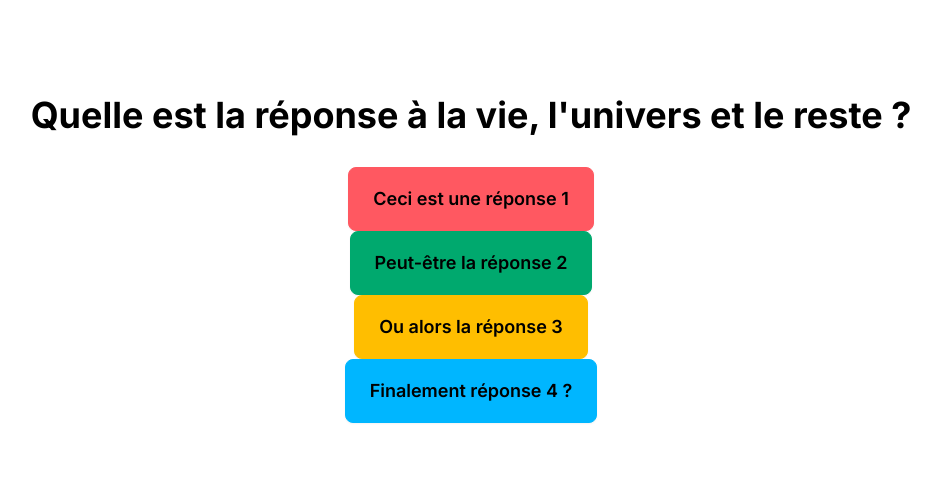
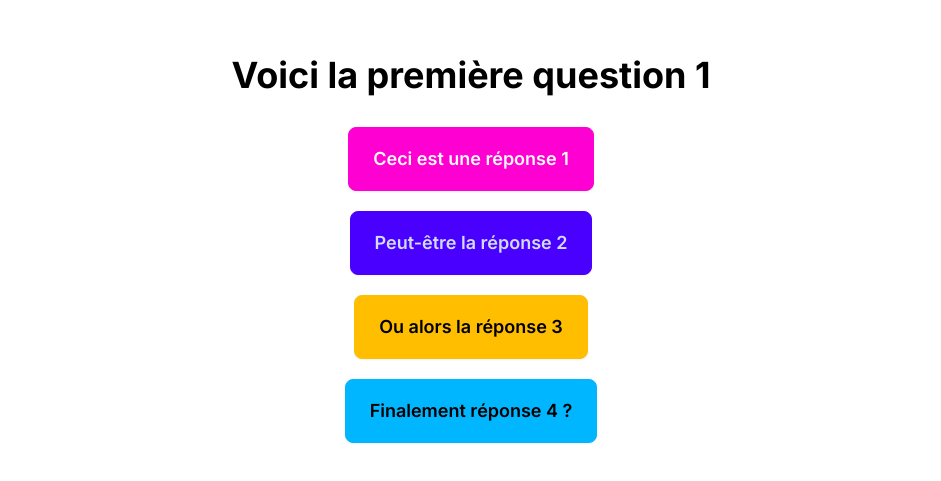
Before and after one commit to bastianfbr/next-quiz, a Next.js app: page / in a window 1280 px wide. Shown: the part 141-622 px from the top of the page, without its empty margins (169-1110 px from the left). Built offline with nearby package versions, Linux system fonts and the light colour scheme.

Commit message:
feat: :sparkles: add rollout of questions and answers

```diff
--- a/app/components/choice.tsx
+++ b/app/components/choice.tsx
@@ -1,23 +1,48 @@
-import React from 'react';
+import React, { useState } from 'react';
 
 interface ChoiceProps {
   color: keyof typeof colorMap;
   content: string;
+  isCorrect: boolean;
+  onClick: () => void;
 }
 
 const colorMap = {
-  "blue": "btn-info",
-  "green": "btn-success",
-  "orange": "btn-warning",
-  "red": "btn-error",
-}
+  blue: 'btn-info',
+  green: 'btn btn-primary',
+  orange: 'btn-warning',
+  magenta: 'btn btn-secondary',
+};
 
-const Choice: React.FC<ChoiceProps> = ({ color, content }) => {
+const Choice: React.FC<ChoiceProps> = ({ color, content, isCorrect, onClick }) => {
+  const [showDialog, setShowDialog] = useState(false);
+
+  const handleButtonClick = () => {
+    setShowDialog(true);
+
+    setTimeout(() => {
+      setShowDialog(false);
+    }, 500);
+
+    onClick();
+  };
+
   const buttonClassName = `btn btn-lg ${colorMap[color]}`;
+  const alertClassName = isCorrect ? 'alert alert-success' : 'alert alert-error';
 
   return (
-    <div className="join join-vertical">
-      <button className={buttonClassName}>{content}</button>
+    <div className="join join-vertical mb-5">
+      <button className={buttonClassName} onClick={handleButtonClick}>
+        {content}
+      </button>
+
+      {showDialog && (
+        <div className="toast toast-center">
+          <div className={alertClassName}>
+            <span>{isCorrect ? "C'est la bonne réponse !" : "Ce n'est pas la bonne réponse."}</span>
+          </div>
+        </div>
+      )}
     </div>
   );
 };
--- a/app/page.tsx
+++ b/app/page.tsx
@@ -1,14 +1,42 @@
+'use client'
+
+import React, { useState } from 'react';
 import Choice from './components/choice';
 import Question from './components/question';
 
+const questions = [
+  "Voici la première question 1",
+  "Nouvelle question 2",
+  "Encore une nouvelle question 3",
+  "La dernière question 4",
+];
+
+const answers = [1, 2, 3, 4];
+
 export default function Home() {
+  const [currentQuestionIndex, setCurrentQuestionIndex] = useState(0);
+
+  const handleAnswerClick = (selectedAnswer: number) => {
+    const isCorrect = selectedAnswer === answers[currentQuestionIndex];
+    console.log(`User selected answer ${selectedAnswer} for question ${currentQuestionIndex + 1}`);
+
+    // You can use the result of the check for further logic or storage
+    console.log(`User's answer is correct: ${isCorrect}`);
+
+    setCurrentQuestionIndex((prevIndex) => prevIndex + 1);
+
+    if (currentQuestionIndex === questions.length - 1) {
+      setCurrentQuestionIndex(0);
+    }
+  };
+
   return (
     <main className="flex flex-col items-center justify-center min-h-screen bg-white">
-      <Question question="Quelle est la réponse à la vie, l'univers et le reste ?" />
-      <Choice color="red" content="Ceci est une réponse 1" />
-      <Choice color="green" content="Peut-être la réponse 2" />
-      <Choice color="orange" content="Ou alors la réponse 3" />
-      <Choice color="blue" content="Finalement réponse 4 ?" />
+      <Question question={questions[currentQuestionIndex]} />
+      <Choice color="magenta" content="Ceci est une réponse 1" isCorrect={answers[currentQuestionIndex] === 1} onClick={() => handleAnswerClick(1)} />
+      <Choice color="green" content="Peut-être la réponse 2" isCorrect={answers[currentQuestionIndex] === 2} onClick={() => handleAnswerClick(2)} />
+      <Choice color="orange" content="Ou alors la réponse 3" isCorrect={answers[currentQuestionIndex] === 3} onClick={() => handleAnswerClick(3)} />
+      <Choice color="blue" content="Finalement réponse 4 ?" isCorrect={answers[currentQuestionIndex] === 4} onClick={() => handleAnswerClick(4)} />
     </main>
   );
 }
```
